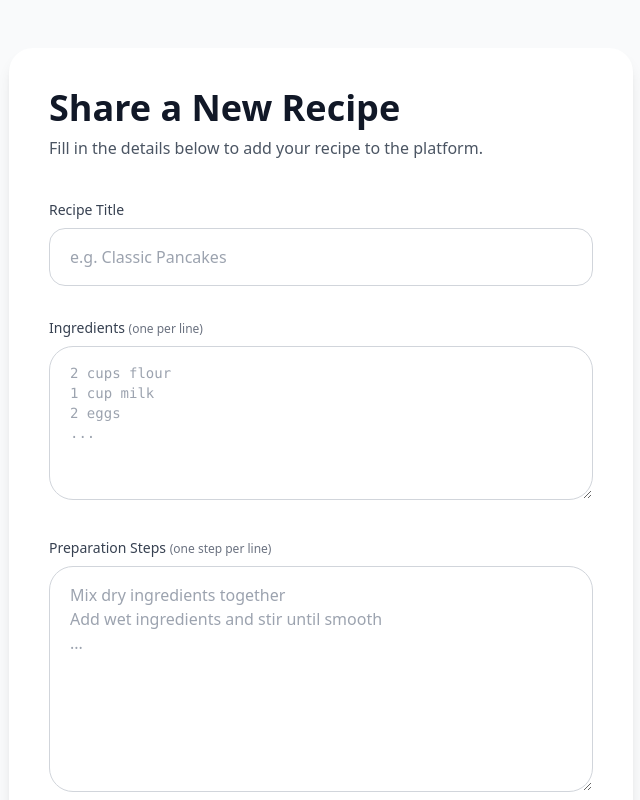
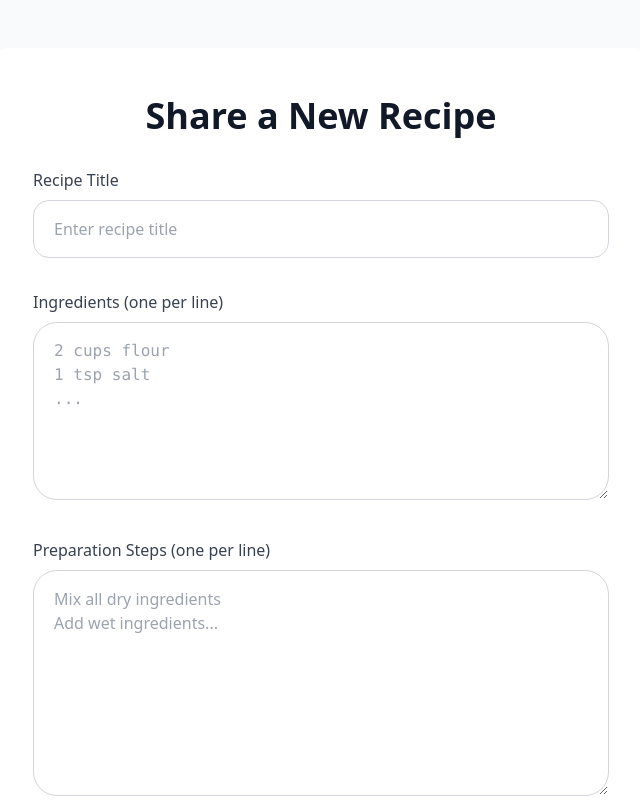
Before and after one commit to assaawin/alx-fe-reactjs, a React app in the folder recipe-sharing-platform/: page /add-recipe in a window 1280 px wide. Shown: the top 800 px of the page, without its empty margins (319-959 px from the left). Built offline with nearby package versions, Linux system fonts and the light colour scheme; the HTML template or start-up script is replaced by a standard one.

Commit message:
Task 3: Fix AddRecipeForm to use e.target.value for checker

```diff
--- a/recipe-sharing-platform/src/components/AddRecipeForm.jsx
+++ b/recipe-sharing-platform/src/components/AddRecipeForm.jsx
@@ -4,133 +4,91 @@ import { useNavigate } from 'react-router-dom';
 const AddRecipeForm = () => {
   const navigate = useNavigate();
 
-  const [formData, setFormData] = useState({
-    title: '',
-    ingredients: '',
-    instructions: ''
-  });
-
+  const [title, setTitle] = useState('');
+  const [ingredients, setIngredients] = useState('');
+  const [instructions, setInstructions] = useState('');
   const [errors, setErrors] = useState({});
   const [submitted, setSubmitted] = useState(false);
 
-  const handleChange = (e) => {
-    const { name, value } = e.target;
-    setFormData(prev => ({ ...prev, [name]: value }));
-    // Clear error when user starts typing
-    if (errors[name]) {
-      setErrors(prev => ({ ...prev, [name]: '' }));
-    }
-  };
-
-  const validateForm = () => {
+  const handleSubmit = (e) => {
+    e.preventDefault();
     const newErrors = {};
 
-    if (!formData.title.trim()) newErrors.title = 'Recipe title is required';
-    if (!formData.ingredients.trim()) newErrors.ingredients = 'Ingredients are required';
-    if (!formData.instructions.trim()) newErrors.instructions = 'Preparation steps are required';
-
-    // Optional: Check at least 2 ingredients (split by new line)
-    const ingredientList = formData.ingredients.trim().split('\n').filter(line => line.trim() !== '');
-    if (ingredientList.length < 2) {
-      newErrors.ingredients = 'Please add at least 2 ingredients (one per line)';
-    }
+    if (!title.trim()) newErrors.title = 'Recipe title is required';
+    if (!ingredients.trim()) newErrors.ingredients = 'Ingredients are required';
+    if (!instructions.trim()) newErrors.instructions = 'Preparation steps are required';
 
     setErrors(newErrors);
-    return Object.keys(newErrors).length === 0;
-  };
 
-  const handleSubmit = (e) => {
-    e.preventDefault();
-
-    if (validateForm()) {
-      // For now, log to console (you can later connect to state or backend)
-      console.log('New Recipe Submitted:', {
-        ...formData,
-        ingredients: formData.ingredients.trim().split('\n').filter(line => line.trim() !== ''),
-        instructions: formData.instructions.trim().split('\n').filter(line => line.trim() !== '')
-      });
-
+    if (Object.keys(newErrors).length === 0) {
+      console.log('New Recipe:', { title, ingredients, instructions });
       setSubmitted(true);
-
-      // Reset form and redirect after 2 seconds
-      setTimeout(() => {
-        navigate('/');
-      }, 2000);
+      setTimeout(() => navigate('/'), 1500);
     }
   };
 
   return (
-    <div className="min-h-screen bg-gray-50 py-12">
-      <div className="max-w-2xl mx-auto px-6">
-        <div className="bg-white rounded-3xl shadow-lg p-10">
-          <h1 className="text-4xl font-bold text-gray-900 mb-2">Share a New Recipe</h1>
-          <p className="text-gray-600 mb-10">Fill in the details below to add your recipe to the platform.</p>
+    <div className="min-h-screen bg-gray-50 py-12 px-4">
+      <div className="max-w-2xl mx-auto">
+        <div className="bg-white rounded-3xl shadow-xl p-8 md:p-12">
+          <h1 className="text-4xl font-bold text-gray-900 mb-8 text-center">Share a New Recipe</h1>
 
           {submitted ? (
-            <div className="bg-emerald-50 border border-emerald-200 rounded-2xl p-8 text-center">
-              <div className="text-6xl mb-4">🎉</div>
-              <h2 className="text-2xl font-semibold text-emerald-700 mb-2">Recipe Submitted Successfully!</h2>
-              <p className="text-gray-600">Thank you! Redirecting to home page...</p>
+            <div className="text-center py-12">
+              <p className="text-6xl mb-4">🎉</p>
+              <h2 className="text-2xl font-semibold text-emerald-600">Recipe Submitted Successfully!</h2>
+              <p className="text-gray-600 mt-3">Redirecting to homepage...</p>
             </div>
           ) : (
             <form onSubmit={handleSubmit} className="space-y-8">
               {/* Title */}
               <div>
-                <label className="block text-sm font-medium text-gray-700 mb-2">
-                  Recipe Title
-                </label>
+                <label className="block text-gray-700 font-medium mb-2">Recipe Title</label>
                 <input
                   type="text"
-                  name="title"
-                  value={formData.title}
-                  onChange={handleChange}
-                  className={`w-full px-5 py-4 border rounded-2xl focus:outline-none focus:ring-2 focus:ring-emerald-500 transition-all ${
+                  value={title}
+                  onChange={(e) => setTitle(e.target.value)}
+                  className={`w-full px-5 py-4 border rounded-2xl focus:outline-none focus:ring-2 focus:ring-emerald-500 ${
                     errors.title ? 'border-red-500' : 'border-gray-300'
                   }`}
-                  placeholder="e.g. Classic Pancakes"
+                  placeholder="Enter recipe title"
                 />
-                {errors.title && <p className="text-red-500 text-sm mt-2">{errors.title}</p>}
+                {errors.title && <p className="text-red-500 text-sm mt-1">{errors.title}</p>}
               </div>
 
               {/* Ingredients */}
               <div>
-                <label className="block text-sm font-medium text-gray-700 mb-2">
-                  Ingredients <span className="text-gray-500 text-xs">(one per line)</span>
-                </label>
+                <label className="block text-gray-700 font-medium mb-2">Ingredients (one per line)</label>
                 <textarea
-                  name="ingredients"
-                  value={formData.ingredients}
-                  onChange={handleChange}
+                  value={ingredients}
+                  onChange={(e) => setIngredients(e.target.value)}
                   rows="6"
-                  className={`w-full px-5 py-4 border rounded-3xl focus:outline-none focus:ring-2 focus:ring-emerald-500 transition-all font-mono text-sm ${
+                  className={`w-full px-5 py-4 border rounded-3xl focus:outline-none focus:ring-2 focus:ring-emerald-500 font-mono ${
                     errors.ingredients ? 'border-red-500' : 'border-gray-300'
                   }`}
-                  placeholder="2 cups flour&#10;1 cup milk&#10;2 eggs&#10;..."
+                  placeholder="2 cups flour&#10;1 tsp salt&#10;..."
                 />
-                {errors.ingredients && <p className="text-red-500 text-sm mt-2">{errors.ingredients}</p>}
+                {errors.ingredients && <p className="text-red-500 text-sm mt-1">{errors.ingredients}</p>}
               </div>
 
               {/* Instructions */}
               <div>
-                <label className="block text-sm font-medium text-gray-700 mb-2">
-                  Preparation Steps <span className="text-gray-500 text-xs">(one step per line)</span>
-                </label>
+                <label className="block text-gray-700 font-medium mb-2">Preparation Steps (one per line)</label>
                 <textarea
-                  name="instructions"
-                  value={formData.instructions}
-                  onChange={handleChange}
+                  value={instructions}
+                  onChange={(e) => setInstructions(e.target.value)}
                   rows="8"
-                  className={`w-full px-5 py-4 border rounded-3xl focus:outline-none focus:ring-2 focus:ring-emerald-500 transition-all ${
+                  className={`w-full px-5 py-4 border rounded-3xl focus:outline-none focus:ring-2 focus:ring-emerald-500 ${
                     errors.instructions ? 'border-red-500' : 'border-gray-300'
                   }`}
-                  placeholder="Mix dry ingredients together&#10;Add wet ingredients and stir until smooth&#10;..."
+                  placeholder="Mix all dry ingredients&#10;Add wet ingredients..."
                 />
-                {errors.instructions && <p className="text-red-500 text-sm mt-2">{errors.instructions}</p>}
+                {errors.instructions && <p className="text-red-500 text-sm mt-1">{errors.instructions}</p>}
               </div>
 
               <button
                 type="submit"
-                className="w-full bg-emerald-600 hover:bg-emerald-700 text-white font-semibold py-4 rounded-2xl text-lg transition-all active:scale-95"
+                className="w-full bg-emerald-600 hover:bg-emerald-700 text-white font-semibold py-4 rounded-2xl text-lg transition-colors"
               >
                 Submit Recipe
               </button>
```
